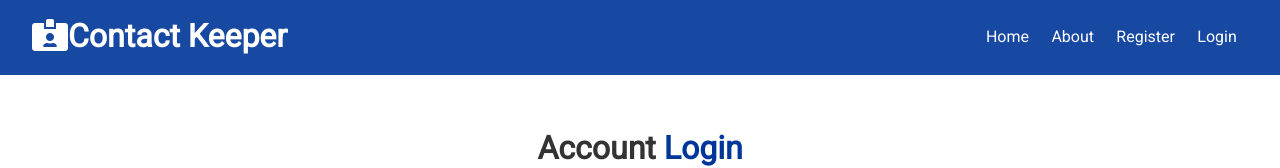
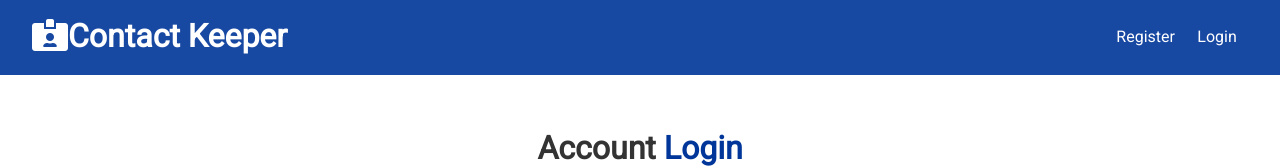
Before and after one commit to avenger0901/contact_keeper_api, a React (Create React App) app in the folder client/: page /login in a window 1280 px wide. Shown: the top 168 px of the page. Built offline with nearby package versions, Linux system fonts and the light colour scheme; the HTML template or start-up script is replaced by a standard one.

Commit message:
add logout function

```diff
--- a/client/src/components/layout/Navbar.js
+++ b/client/src/components/layout/Navbar.js
@@ -8,11 +8,15 @@ const Navbar = ({ title, icon }) => {
 
   const { isAuthenticated, logout, user } = authContext;
 
+  const onLogout = () => {
+    logout();
+  };
+
   const authLinks = (
     <Fragment>
       <li>Hello {user && user.name}</li>
       <li>
-        <a href="#!">
+        <a onClick={onLogout} href="#!">
           <i className="fas fa-sign-out-alt"></i>{' '}
           <span className="hide-sm">Logout</span>
         </a>
@@ -36,20 +40,7 @@ const Navbar = ({ title, icon }) => {
         <i className={icon} />
         {title}
       </h1>
-      <ul>
-        <li>
-          <Link to="/">Home</Link>
-        </li>
-        <li>
-          <Link to="/about">About</Link>
-        </li>
-        <li>
-          <Link to="/register">Register</Link>
-        </li>
-        <li>
-          <Link to="/login">Login</Link>
-        </li>
-      </ul>
+      <ul>{isAuthenticated ? authLinks : guestLinks}</ul>
     </div>
   );
 };
--- a/client/src/context/auth/AuthState.js
+++ b/client/src/context/auth/AuthState.js
@@ -87,7 +87,7 @@ const AuthState = (props) => {
     }
   };
   // Logout
-  const logout = () => console.log('logout');
+  const logout = () => dispatch({ type: LOGOUT });
   //Clear Errors
   const clearErrors = () => dispatch({ type: CLEAR_ERRORS });
   return (
--- a/client/src/context/auth/authReducer.js
+++ b/client/src/context/auth/authReducer.js
@@ -30,6 +30,7 @@ export default (state, action) => {
     case REGISTER_FAIL:
     case AUTH_ERROR:
     case LOGIN_FAIL:
+    case LOGOUT:
       localStorage.removeItem('token');
       return {
         ...state,
```
